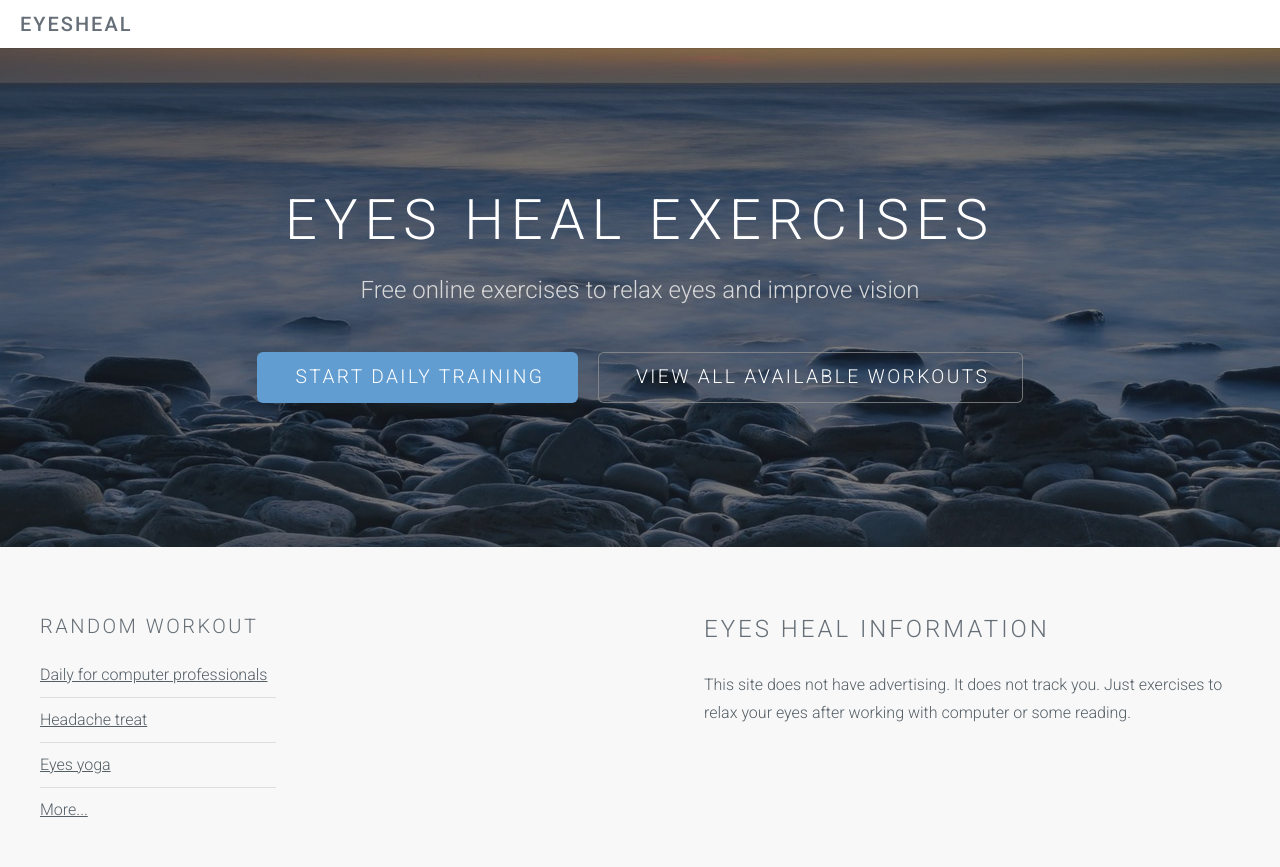
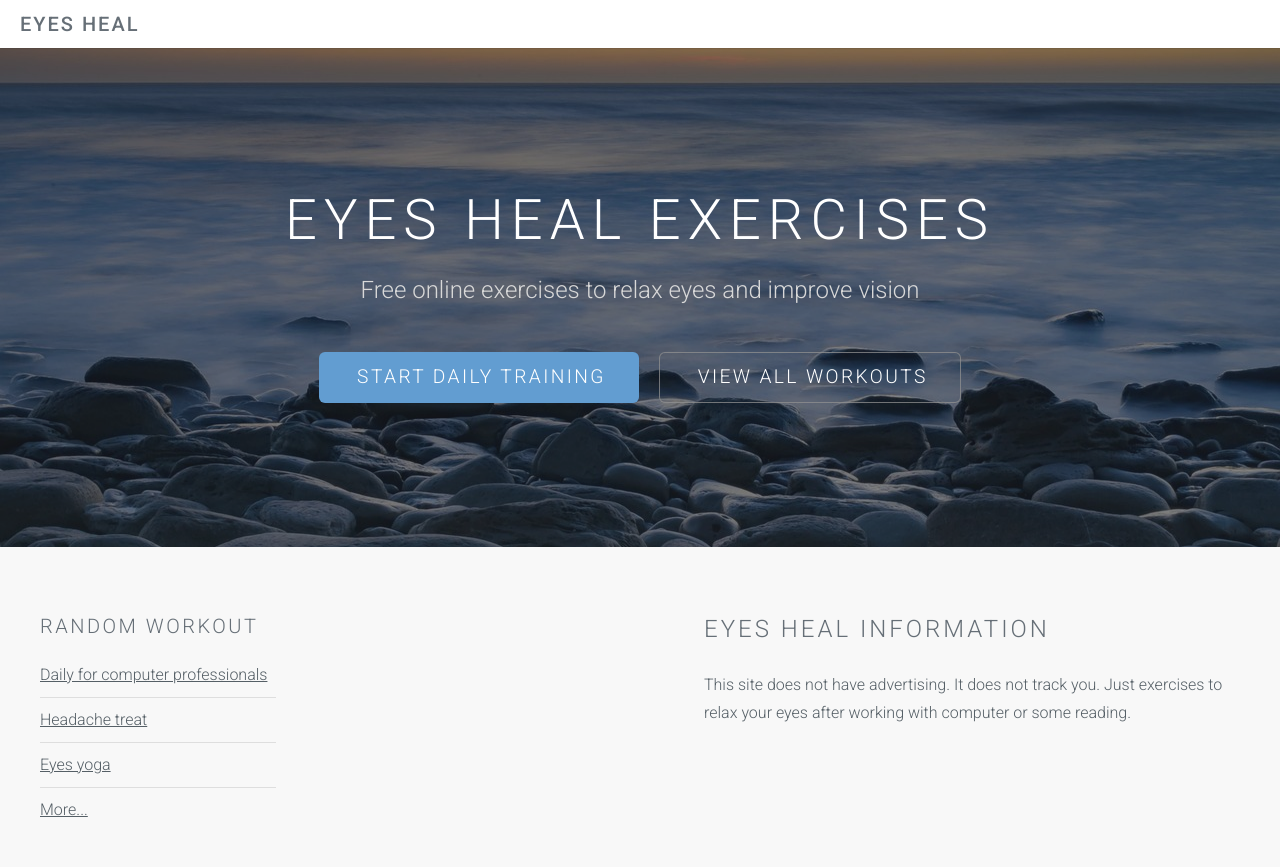
Before and after one commit to binbvv/eyesheal, a plain HTML site: page index.html in a window 1280 px wide. Shown: the top 867 px of the page. Drawn offline with Linux system fonts and the light colour scheme; files whose address does not match are found by name.

Commit message:
Small changes to text

```diff
--- a/index.html
+++ b/index.html
@@ -20,7 +20,7 @@
 
     <!-- Header -->
     <header id="header" class="skel-layers-fixed">
-        <h1><a href="#">EyesHeal</a></h1>
+        <h1><a href="#">Eyes Heal</a></h1>
         <nav id="nav">
             <ul>
                 <!-- <li><a href="index.html">Home</a></li>
@@ -38,7 +38,7 @@
             </p>
             <ul class="actions">
                 <li><a href="exercise.html" class="button big special">Start Daily Training</a></li>
-                <li><a href="#" class="button big alt">View all available workouts</a></li>
+                <li><a href="#" class="button big alt">View all workouts</a></li>
             </ul>
         </div>
     </section>
```
